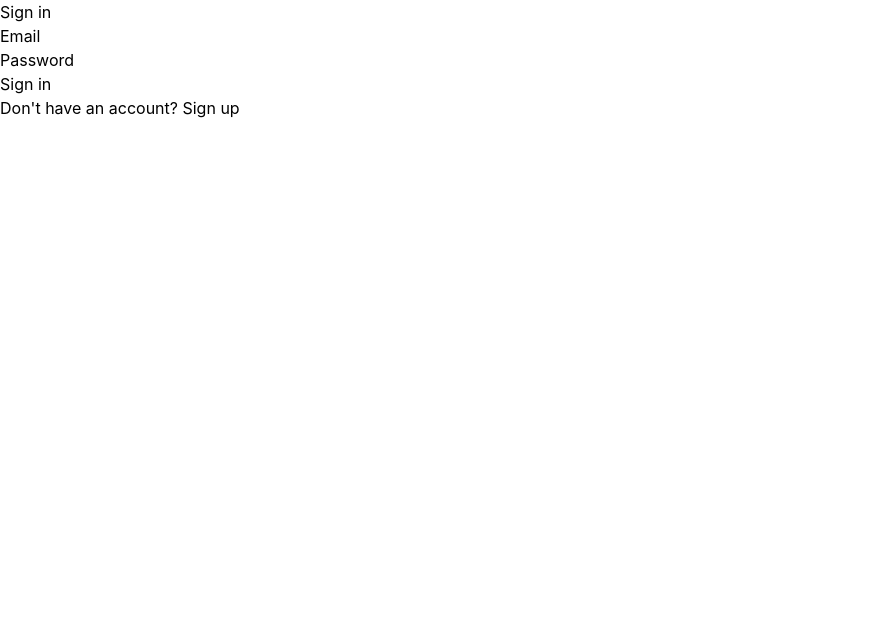
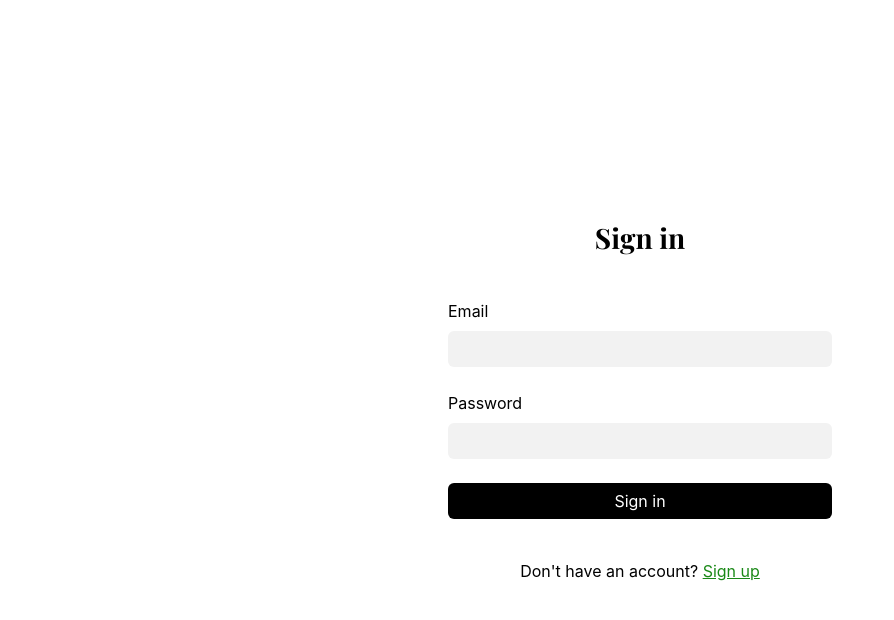
Before and after one commit to LazyEllis/blog-reader, a React (Vite) app: page /sign-in in a window 1280 px wide. Shown: the top 620 px of the page, without its empty margins (0-894 px from the left). Built offline with nearby package versions, Linux system fonts and the light colour scheme; no server answers; a web font is replaced by a local one.

Commit message:
Add styles for auth pages

```diff
--- a/src/components/Input.jsx
+++ b/src/components/Input.jsx
@@ -1,6 +1,10 @@
+import styles from "../styles/Input.module.css";
+
 const Input = ({ label, type, name, value, onChange }) => (
-  <div>
-    <label htmlFor={name}>{label}</label>
+  <div className={styles.container}>
+    <label htmlFor={name} className={styles.label}>
+      {label}
+    </label>
     <input
       type={type}
       name={name}
@@ -8,6 +12,7 @@ const Input = ({ label, type, name, value, onChange }) => (
       value={value}
       onChange={onChange}
       required
+      className={styles.input}
     />
   </div>
 );
--- a/src/routes/Auth.jsx
+++ b/src/routes/Auth.jsx
@@ -5,6 +5,7 @@ import { useToken } from "../hooks/useToken";
 import { createUser, generateToken } from "../services/BlogService";
 import Input from "../components/Input";
 import ErrorAlert from "../components/ErrorAlert";
+import styles from "../styles/Auth.module.css";
 
 const signInFields = [
   { label: "Email", name: "email", type: "email" },
@@ -66,9 +67,10 @@ const Auth = ({ isSignUp }) => {
   }
 
   return (
-    <main>
-      <h1>{isSignUp ? "Sign up" : "Sign in"}</h1>
+    <main className={styles.container}>
+      <h1 className={styles.heading}>{isSignUp ? "Sign up" : "Sign in"}</h1>
 
+      <div className={styles.formContainer}>
         {error && <ErrorAlert errors={error} />}
 
         <form onSubmit={handleSubmit}>
@@ -83,20 +85,25 @@ const Auth = ({ isSignUp }) => {
             />
           ))}
 
-        <button type="submit" disabled={isLoading}>
+          <button
+            type="submit"
+            disabled={isLoading}
+            className={styles.submitButton}
+          >
             {isSignUp ? "Sign up" : "Sign in"}
           </button>
         </form>
 
         {isSignUp ? (
-        <p>
+          <p className={styles.message}>
             Already have an account? <Link to="/sign-in">Sign in</Link>
           </p>
         ) : (
-        <p>
+          <p className={styles.message}>
             Don't have an account? <Link to="/sign-up">Sign up</Link>
           </p>
         )}
+      </div>
     </main>
   );
 };
--- /dev/null
+++ b/src/styles/Auth.module.css
@@ -0,0 +1,62 @@
+.container {
+  display: flex;
+  min-height: 100%;
+  flex-direction: column;
+  justify-content: center;
+  padding-inline: calc(var(--spacing) * 6);
+  padding-block: calc(var(--spacing) * 12);
+
+  > * {
+    @media (width >= 40rem) {
+      margin-inline: auto;
+      width: 100%;
+      max-width: 24rem;
+    }
+  }
+}
+
+.heading {
+  font-family: "Playfair Display";
+  font-weight: 700;
+  font-size: 1.75rem;
+  text-align: center;
+}
+
+.formContainer {
+  margin-top: calc(var(--spacing) * 10);
+}
+
+.submitButton {
+  display: flex;
+  width: 100%;
+  justify-content: center;
+  border-radius: 0.375rem;
+  background-color: var(--color-text);
+  color: var(--color-base);
+  padding-inline: calc(var(--spacing) * 3);
+  padding-block: calc(var(--spacing) * 1.5);
+  cursor: pointer;
+
+  &:hover {
+    background-color: #374151;
+  }
+
+  &:disabled {
+    cursor: initial;
+    background-color: var(--color-accent);
+  }
+}
+
+.message {
+  margin-top: calc(var(--spacing) * 10);
+  text-align: center;
+
+  a {
+    color: var(--color-action);
+    text-decoration: underline;
+
+    &:hover {
+      color: var(--color-action-hover);
+    }
+  }
+}
--- /dev/null
+++ b/src/styles/Input.module.css
@@ -0,0 +1,22 @@
+.container {
+  margin-bottom: calc(var(--spacing) * 6);
+}
+
+.label {
+  display: block;
+}
+
+.input {
+  display: block;
+  background-color: var(--color-input);
+  margin-top: calc(var(--spacing) * 2);
+  width: 100%;
+  border-radius: 0.375rem;
+  padding-inline: calc(var(--spacing) * 3);
+  padding-block: calc(var(--spacing) * 1.5);
+
+  &:focus {
+    outline: 2px solid var(--color-text);
+    outline-offset: calc(2px * -1);
+  }
+}
--- a/src/styles/index.css
+++ b/src/styles/index.css
@@ -29,6 +29,13 @@
   --color-accent: #6b6b6b;
   --color-action: #1a8917;
   --color-action-hover: #156d12;
+  --color-input: #f2f2f2;
+}
+
+html,
+body,
+#root {
+  height: 100%;
 }
 
 body {
```
Lines whose indentation alone changed are shown as unchanged.
